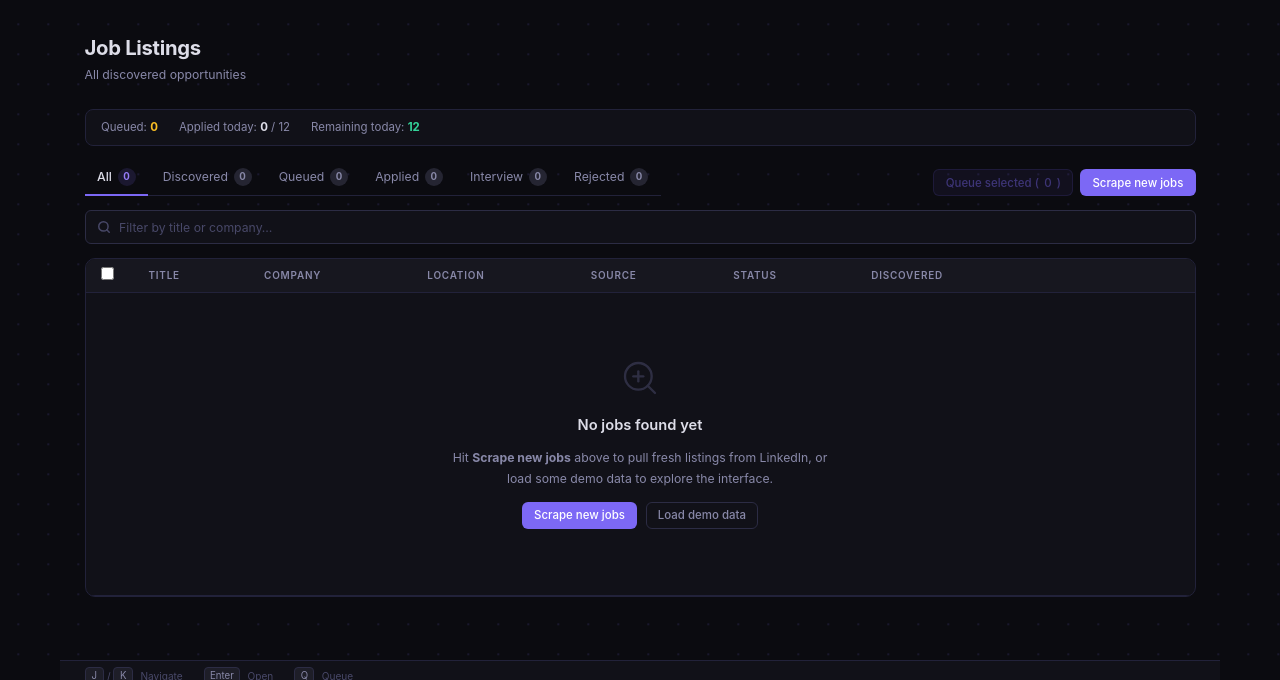
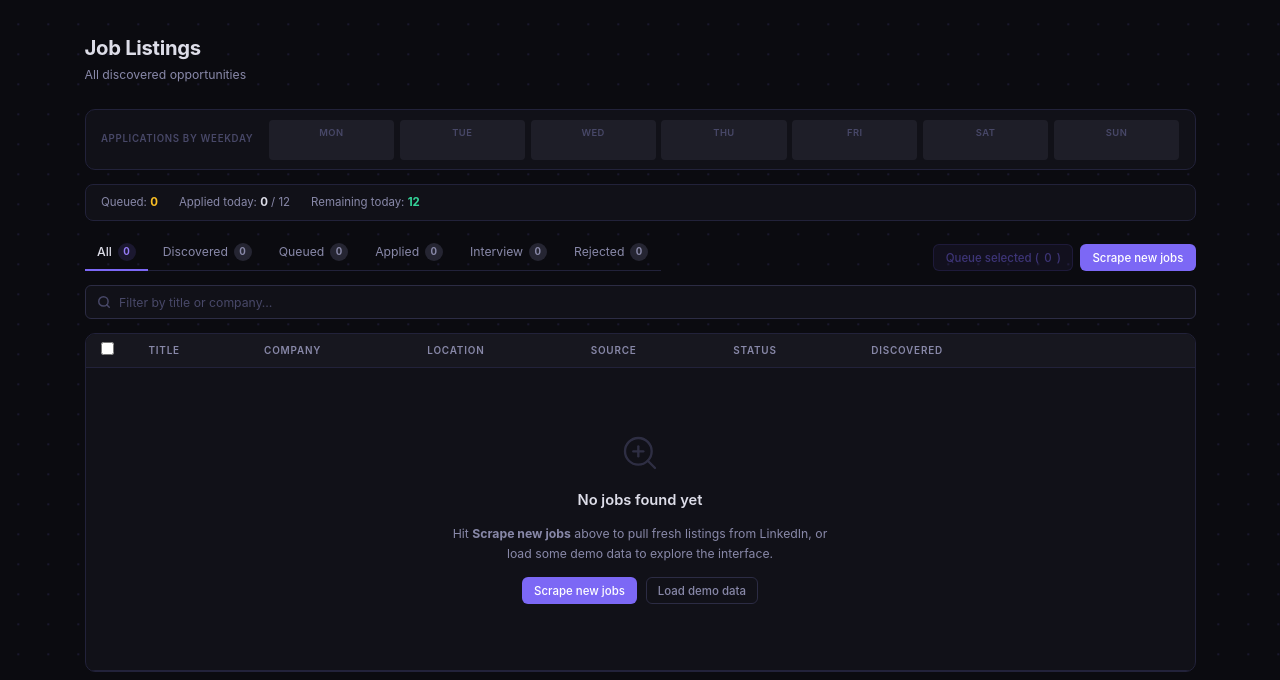
Before and after one commit to vibhastallapalli/Job-Bot, a Flask app: page /jobs in a window 1280 px wide. Shown: the part 54-734 px from the top of the page. Run offline with Flask 3, Linux system fonts and the light colour scheme; data that the repository does not hold is empty.

Commit message:
Add colour coded application heatmap by day of week to jobs page
Queries the applications table and groups by strftime weekday to compute
per-day counts. Normalises to a 0-1 weight and renders seven flex cells
Mon through Sun using rgba accent opacity so darker means more activity.
Tooltip shows the exact count on hover.

```diff
--- a/web/static/css/css_style.css
+++ b/web/static/css/css_style.css
@@ -958,6 +958,84 @@ body:has(.shortcut-bar) #back-to-top { bottom: calc(2.25rem + 1rem); }
 #back-to-top:hover  { background: var(--accent-h); }
 #back-to-top:active { transform: translateY(1px); }
 
+/* ─── Day-of-week activity heatmap ──────────────────────────────────────── */
+.heatmap {
+  display: flex;
+  align-items: center;
+  gap: 1.1rem;
+  padding: .7rem 1.1rem;
+  background: var(--surface);
+  border: 1px solid var(--border);
+  border-radius: var(--r);
+  margin-bottom: 1rem;
+}
+
+.heatmap__heading {
+  font-size: .69rem;
+  font-weight: 600;
+  text-transform: uppercase;
+  letter-spacing: .07em;
+  color: var(--text-3);
+  white-space: nowrap;
+  flex-shrink: 0;
+}
+
+.heatmap__cells {
+  display: flex;
+  gap: .4rem;
+  flex: 1;
+}
+
+.heatmap__cell {
+  flex: 1;
+  display: flex;
+  flex-direction: column;
+  align-items: center;
+  gap: .28rem;
+  padding: .55rem .25rem;
+  border-radius: var(--r-xs);
+  background: var(--surface-3);
+  cursor: default;
+  transition: transform .12s ease, box-shadow .12s ease;
+  min-width: 0;
+  position: relative;
+}
+
+.heatmap__cell--active {
+  background: rgba(124, 104, 245, calc(0.12 + var(--w) * 0.78));
+}
+
+.heatmap__cell:hover {
+  transform: translateY(-2px);
+  box-shadow: 0 4px 12px rgba(0, 0, 0, .2);
+  z-index: 1;
+}
+
+.heatmap__day {
+  font-size: .67rem;
+  font-weight: 600;
+  text-transform: uppercase;
+  letter-spacing: .05em;
+  color: var(--text-3);
+  line-height: 1;
+}
+
+.heatmap__cell--active .heatmap__day { color: var(--text-2); }
+
+.heatmap__count {
+  font-size: .78rem;
+  font-weight: 700;
+  color: var(--text-3);
+  min-height: 1em;
+  line-height: 1;
+}
+
+.heatmap__cell--active .heatmap__count { color: var(--text); }
+
+@media (prefers-reduced-motion: reduce) {
+  .heatmap__cell { transition: none; }
+}
+
 /* ─── Application rate progress ring ────────────────────────────────────── */
 .ring-body {
   display: flex;
--- a/web/templates/templates_jobs.html
+++ b/web/templates/templates_jobs.html
@@ -5,6 +5,20 @@
 <div class="page-header">
   <h1 class="page-title">Job Listings</h1>
   <p class="page-subtitle">All discovered opportunities</p>
+</div>
+
+<div class="heatmap">
+  <span class="heatmap__heading">Applications by weekday</span>
+  <div class="heatmap__cells">
+    {% for day in heatmap %}
+    <div class="heatmap__cell{% if day.count > 0 %} heatmap__cell--active{% endif %}"
+         style="--w: {{ day.weight }}"
+         title="{{ day.count }} application{{ 's' if day.count != 1 else '' }} on {{ day.label }}s">
+      <span class="heatmap__day">{{ day.label }}</span>
+      <span class="heatmap__count">{{ day.count if day.count else '' }}</span>
+    </div>
+    {% endfor %}
+  </div>
 </div>
 
 {# Queue status bar #}
--- a/web/web_routes.py
+++ b/web/web_routes.py
@@ -62,7 +62,22 @@ def jobs():
               for s in ("discovered", "applied", "interview", "rejected", "queued")}
     counts["all"] = db.execute("SELECT COUNT(*) FROM jobs").fetchone()[0]
 
-    return render_template("templates_jobs.html", jobs=job_rows, status=status_filter, counts=counts)
+    dow_rows = db.execute(
+        "SELECT CAST(strftime('%w', submitted_at) AS INTEGER) AS dow, COUNT(*) AS cnt "
+        "FROM applications GROUP BY dow"
+    ).fetchall()
+    dow_map = {r["dow"]: r["cnt"] for r in dow_rows}
+    # strftime('%w'): 0=Sun, 1=Mon … 6=Sat — display Mon through Sun
+    _dow_order  = [1, 2, 3, 4, 5, 6, 0]
+    _dow_labels = ["Mon", "Tue", "Wed", "Thu", "Fri", "Sat", "Sun"]
+    _max = max((dow_map.get(d, 0) for d in _dow_order), default=0) or 1
+    heatmap = [
+        {"label": lbl, "count": dow_map.get(d, 0), "weight": round(dow_map.get(d, 0) / _max, 3)}
+        for d, lbl in zip(_dow_order, _dow_labels)
+    ]
+
+    return render_template("templates_jobs.html", jobs=job_rows, status=status_filter,
+                           counts=counts, heatmap=heatmap)
 
 
 @main_bp.route("/jobs/scrape", methods=["POST"])
```
